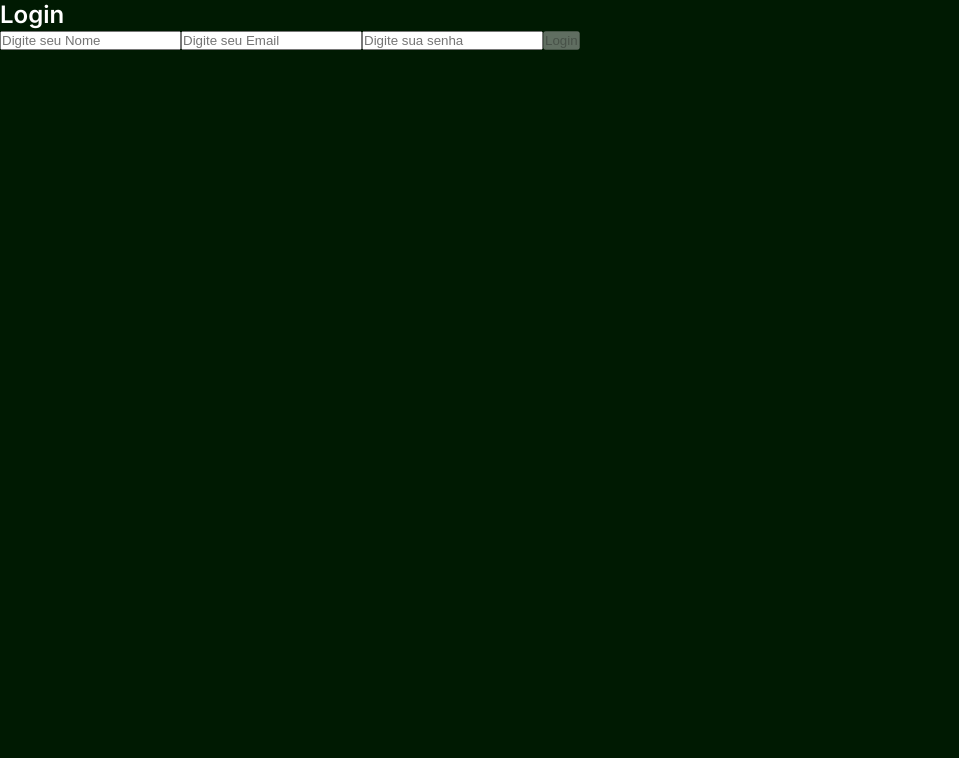
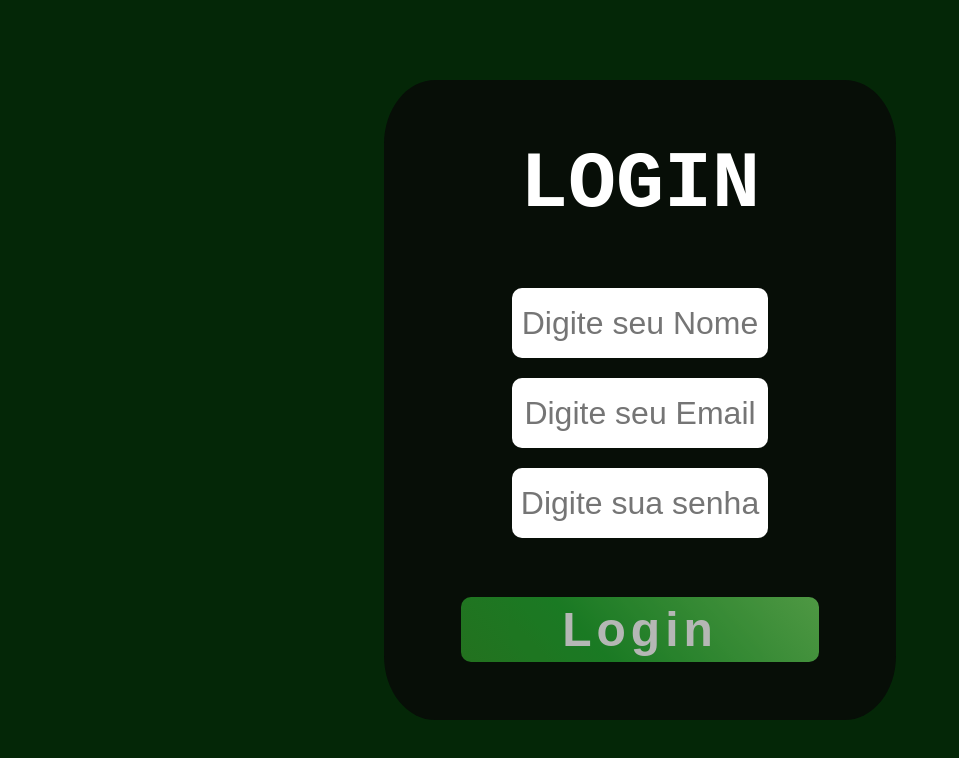
Before and after one commit to MarioFLS/Project-RiseArt, a React (Create React App) app: page / in a window 1280 px wide. Shown: the top 758 px of the page, without its empty margins (0-959 px from the left). Built offline with nearby package versions, Linux system fonts and the light colour scheme.

Commit message:
Style: Estilização da Página de Login em Andamento

```diff
--- a/src/Pages/Home.jsx
+++ b/src/Pages/Home.jsx
@@ -20,7 +20,9 @@ function Home() {
 
   useEffect(() => {
     const galleryArr = [];
-    gallery.filter(({ name }) => name.toLowerCase().includes(inputFilter.toLowerCase()))
+    gallery
+      .filter(({ name }) => name.toLowerCase()
+        .includes(inputFilter.toLowerCase()))
       .forEach((galleryItens, index) => {
         if (index % 3 === 0) { galleryArr.push([]); }
         galleryArr[itemArr(index)] = [...galleryArr[itemArr(index)], galleryItens];
--- a/src/Pages/Login.jsx
+++ b/src/Pages/Login.jsx
@@ -1,6 +1,7 @@
 import React, { useState } from 'react';
 import { useHistory } from 'react-router-dom/cjs/react-router-dom.min';
 import { saveUser } from '../service/saveStorage';
+import '../css/Login.css';
 
 function Login() {
   const [name, setName] = useState('');
@@ -20,9 +21,10 @@ function Login() {
     history.push('/home');
   };
   return (
-    <main>
-      <form>
+    <main className="main-login">
+      <form className="form-login">
         <h2>Login</h2>
+        <div className="container-inputs">
           <input
             type="text"
             placeholder="Digite seu Nome"
@@ -38,7 +40,10 @@ function Login() {
             placeholder="Digite sua senha"
             onChange={({ target }) => setPassword(target.value)}
           />
+        </div>
+
         <button
+          id="btn-login"
           type="submit"
           disabled={verifyUser()}
           onClick={handleClickLogin}
--- a/src/css/Home.css
+++ b/src/css/Home.css
@@ -15,11 +15,13 @@
   gap: 0.5%;
   justify-content: space-between;
 }
+
 .card-image {
   display: flex;
   min-width: 33%;
   flex-direction: column;
 }
+
 .card-image > img {
   width: 100%;
   object-fit: cover;
--- /dev/null
+++ b/src/css/Login.css
@@ -0,0 +1,67 @@
+.main-login {
+  font-family: 'Courier New', Courier, monospace;
+  display: flex;
+  flex-direction: column;
+  align-items: center;
+  justify-content: center;
+  height: 100vh;
+}
+
+.form-login {
+  display: flex;
+  border-radius: 10%;
+  align-items: center;
+  flex-direction: column;
+  justify-content: space-evenly;
+  background-color: rgba(8, 8, 8, 0.795);
+  height: 80vh;
+  width: 40vw;
+}
+
+.form-login > h2 {
+  user-select: none;
+  font-size: 5em;
+  text-transform: uppercase;
+  font-weight: bold;
+}
+
+.container-inputs {
+  width: 100%;
+  display: flex;
+  flex-direction: column;
+  gap: 20px;
+}
+
+.container-inputs > input {
+  border-radius: 10px;
+  width: 50%;
+  height: 70px;
+  font-size: 2em;
+  outline: none;
+  border: none;
+  text-align: center;
+  margin: 0 auto;
+}
+
+#btn-login {
+  border-radius: 10px;
+  cursor: pointer;
+  color: white;
+  padding: 5px;
+  width: 70%;
+  font-weight: bold;
+  border: 0;
+  background: rgb(19,99,7);
+  background: linear-gradient(228deg, rgb(109, 211, 93) 0%, rgba(35,168,48,1) 64%, rgb(47, 156, 41) 100%);
+  font-size: 3em;
+  letter-spacing: 5px;
+}
+
+#btn-login:hover {
+  background: rgb(13, 77, 4);
+  background: linear-gradient(228deg, rgb(80, 175, 67) 60%, rgb(41, 145, 51) 80%, rgb(47, 156, 41) 100%);
+}
+
+#btn-login:disabled {
+  opacity: 0.7;
+}
--- a/src/index.css
+++ b/src/index.css
@@ -5,7 +5,7 @@
 }
 
 body {
-  background-color: rgb(0, 26, 2);
+  background-color: rgb(4, 39, 7);
   font-family: 'Inter', sans-serif;
   color: white;
 }
```
Lines whose indentation alone changed are shown as unchanged.
